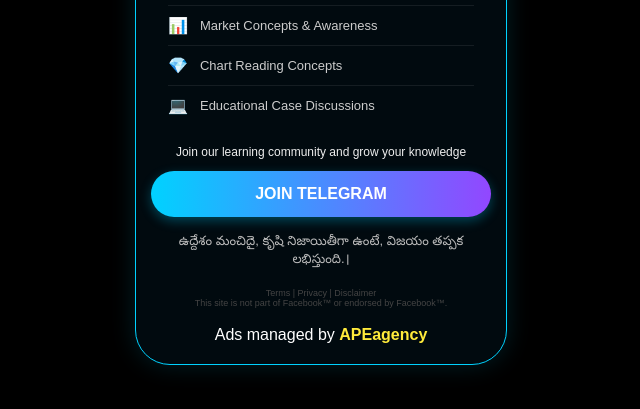
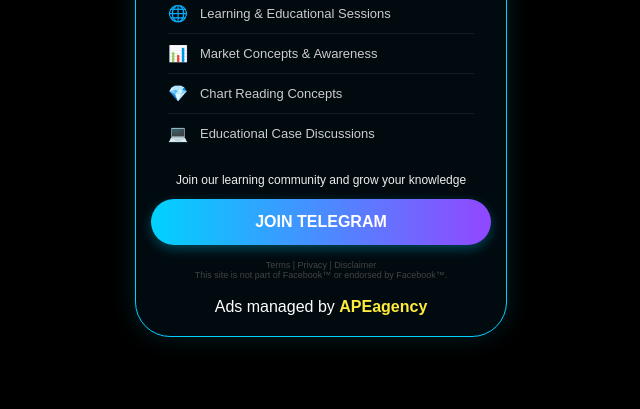
Before and after one commit to Raj972158/gujrat, a plain HTML site: page index.html in a window 1280 px wide. Shown: the part 329-738 px from the top of the page, without its empty margins (319-959 px from the left). Drawn offline with Linux system fonts and the light colour scheme.

Commit message:
Update index.html

```diff
--- a/index.html
+++ b/index.html
@@ -135,8 +135,6 @@
 
   <a href="https://t.me/+hnM6ZM7zr4MzYjQ1" class="telegram-btn">JOIN TELEGRAM</a>
 
-  <p class="hindi-quote">ఉద్దేశం మంచిదై, కృషి నిజాయితీగా ఉంటే, విజయం తప్పక లభిస్తుంది.।</p>
-
   <div class="disclaimer">
     Terms | Privacy | Disclaimer <br>
     This site is not part of Facebook™ or endorsed by Facebook™.
```
